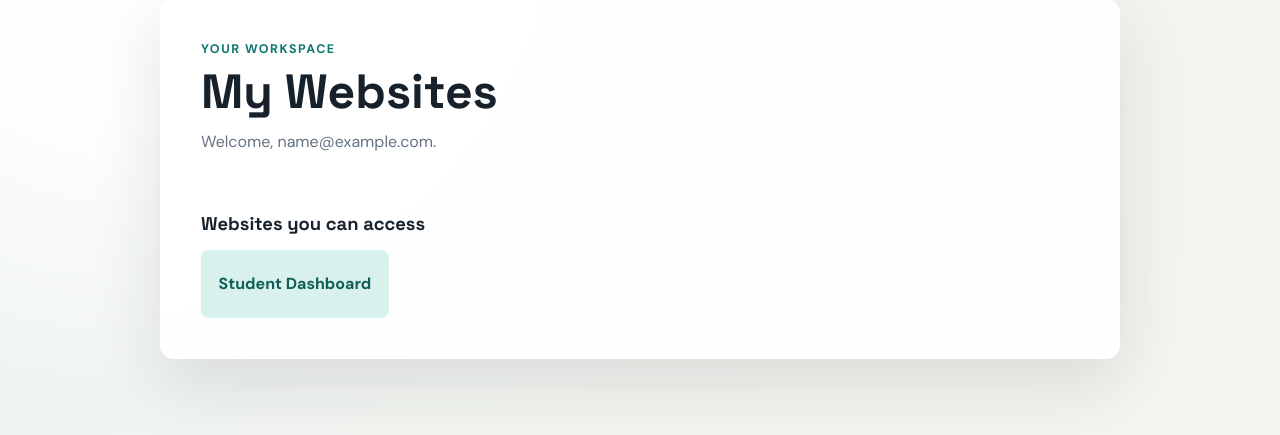
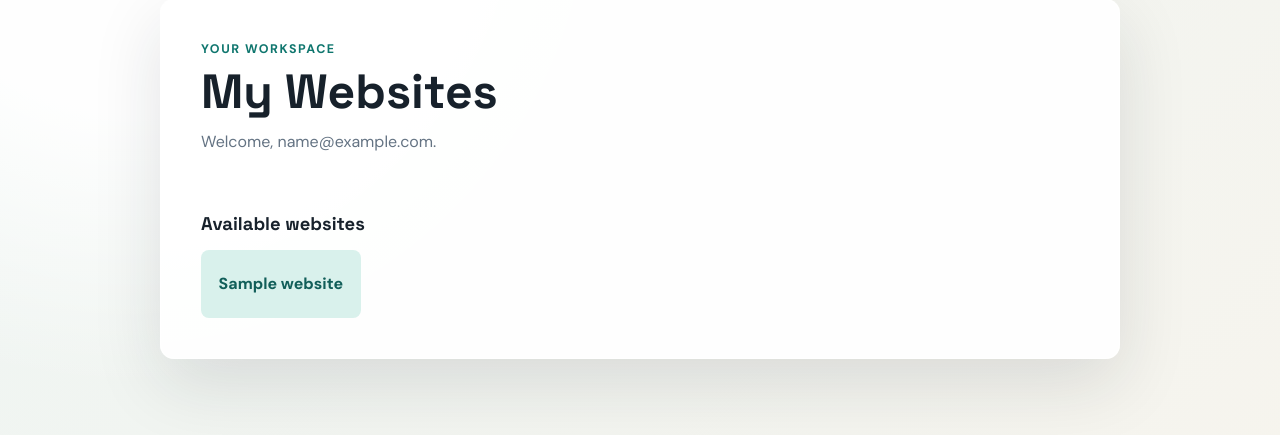
Before and after one commit to shinenyi123/auth_service, a Flask app: page /websites in a window 1280 px wide. Shown: the part 117-552 px from the top of the page. Run offline with Flask 3, Linux system fonts and the light colour scheme; the visitor is signed in with stand-in values (Sample User, id 1); a database or web service that is not in the repository returns one stand-in record (values such as "Sample title"); some libraries are stand-ins or nearby versions.

Commit message:
Enhance website listing with dynamic content
Updated the website listing section to dynamically display available websites or a message if none are configured.

```diff
--- a/templates/websites.html
+++ b/templates/websites.html
@@ -27,10 +27,13 @@
             </header>
 
             <section class="app-section" aria-labelledby="websites-heading">
-                <h2 id="websites-heading">Websites you can access</h2>
+                <h2 id="websites-heading">Available websites</h2>
                 <ul class="app-list">
-                    <li><a class="app-link" href="https://student-dashboard-v2.onrender.com/auth/login">Student
-                            Dashboard</a></li>
+                    {% for website in websites %}
+                    <li><a class="app-link" href="{{ website.url }}">{{ website.name }}</a></li>
+                    {% else %}
+                    <li>No websites are configured yet.</li>
+                    {% endfor %}
                 </ul>
             </section>
         </section>
```
